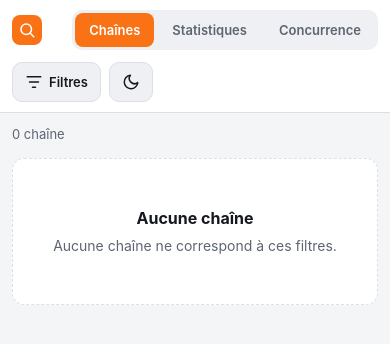
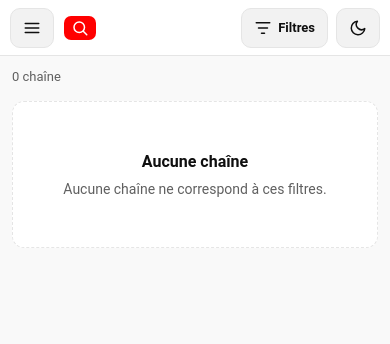
Before and after one commit to Bear34-orly/NewFinder, a Flask app: page / in a window 390 px wide. Shown: the top 344 px of the page. Run offline with Flask 3, Linux system fonts and the light colour scheme; data that the repository does not hold is empty.

Commit message:
Menu lateral, couleurs YouTube

```diff
--- a/webapp/templates/index.html
+++ b/webapp/templates/index.html
@@ -6,37 +6,43 @@
 <title>Niche Finder</title>
 <link rel="stylesheet" href="/static/competition.css?v=1">
 <style>
+  /* Couleurs inspirées de YouTube */
   :root {
-    --bg: #0e1014;
-    --surface: #171a21;
-    --surface-2: #1f232c;
-    --border: #2a2f3a;
-    --text: #eceef2;
-    --muted: #8f96a3;
-    --accent: #f97316;
-    --accent-text: #111111;
-    --green: #22c55e;
-    --blue: #3b82f6;
-    --amber: #eab308;
-    --red: #ef4444;
+    --bg: #0f0f0f;
+    --surface: #181818;
+    --surface-2: #272727;
+    --border: #303030;
+    --text: #f1f1f1;
+    --muted: #aaaaaa;
+    --accent: #ff0000;
+    --accent-text: #ffffff;
+    --green: #2ecc71;
+    --blue: #3ea6ff;
+    --blue-text: #0f0f0f;
+    --amber: #f5c518;
+    --red: #ff4e45;
     --radius: 12px;
     --gap: 16px;
+    --side-w: 256px;
+    --top-h: 56px;
   }
   :root[data-theme="light"] {
-    --bg: #f4f5f7;
+    --bg: #f9f9f9;
     --surface: #ffffff;
-    --surface-2: #eef0f3;
-    --border: #dcdfe5;
-    --text: #15181e;
-    --muted: #5d6573;
-    --accent-text: #ffffff;
+    --surface-2: #f2f2f2;
+    --border: #e5e5e5;
+    --text: #0f0f0f;
+    --muted: #606060;
+    --blue: #065fd4;
+    --blue-text: #ffffff;
+    --red: #cc0000;
   }
   * { box-sizing: border-box; }
   body {
     margin: 0;
     background: var(--bg);
     color: var(--text);
-    font-family: Inter, -apple-system, "Segoe UI", Roboto, sans-serif;
+    font-family: Roboto, Arial, "Segoe UI", sans-serif;
     font-size: 14px;
     line-height: 1.45;
   }
@@ -44,26 +50,19 @@
 
   /* ---------- Barre du haut ---------- */
   .topbar {
-    position: sticky; top: 0; z-index: 20;
+    position: sticky; top: 0; z-index: 40;
+    height: var(--top-h);
     display: flex; align-items: center; justify-content: space-between; gap: 12px;
-    padding: 12px 20px;
+    padding: 0 16px;
     background: var(--surface);
     border-bottom: 1px solid var(--border);
   }
   .brand { display: flex; align-items: center; gap: 10px; font-weight: 700; font-size: 16px; }
   .brand-mark {
-    width: 30px; height: 30px; border-radius: 8px;
+    width: 32px; height: 24px; border-radius: 7px;
     background: var(--accent); color: var(--accent-text);
     display: grid; place-items: center;
   }
-  .nav { display: inline-flex; gap: 4px; background: var(--surface-2); border-radius: 10px; padding: 3px; }
-  .nav button {
-    min-height: 34px; padding: 0 14px;
-    background: transparent; color: var(--muted);
-    border: none; border-radius: 8px;
-    font-size: 13px; font-weight: 600; font-family: inherit; cursor: pointer;
-  }
-  .nav button.active { background: var(--accent); color: var(--accent-text); }
   .topbar-actions { display: flex; gap: 8px; }
   .icon-btn {
     min-width: 40px; height: 40px;
@@ -75,6 +74,56 @@
   }
   .icon-btn:hover { border-color: var(--muted); }
   #filters-toggle { display: none; }
+  #menu-toggle { display: none; }
+
+  /* ---------- Menu latéral ---------- */
+  .layout { display: flex; align-items: flex-start; }
+  .sidebar {
+    position: sticky; top: var(--top-h);
+    width: var(--side-w); flex-shrink: 0;
+    height: calc(100vh - var(--top-h));
+    padding: 12px 8px;
+    background: var(--bg);
+    border-right: 1px solid var(--border);
+    display: flex; flex-direction: column; gap: 2px;
+    overflow: visible;
+  }
+  .content { flex: 1; min-width: 0; }
+  .side-group { position: relative; }
+  .side-item {
+    width: 100%; min-height: 42px;
+    display: flex; align-items: center; gap: 14px;
+    padding: 0 10px 0 12px;
+    background: transparent; color: var(--text);
+    border: none; border-radius: 10px;
+    font-size: 14px; font-family: inherit; text-align: left; cursor: pointer;
+  }
+  .side-item:hover { background: var(--surface-2); }
+  .side-item.active { background: var(--surface-2); font-weight: 700; }
+  .si-label { flex: 1; white-space: nowrap; }
+  .si-state {
+    font-size: 10.5px; font-weight: 700; color: var(--accent-text);
+    background: var(--accent); border-radius: 999px; padding: 2px 8px; white-space: nowrap;
+  }
+  .si-state:empty { display: none; }
+  .side-sep { height: 1px; background: var(--border); margin: 8px 4px; }
+  .sub {
+    display: none;
+    margin: 2px 0 6px 20px; padding: 0 0 0 8px;
+    border-left: 2px solid var(--border);
+  }
+  .sub-item {
+    width: 100%; min-height: 38px; display: flex; align-items: center;
+    padding: 0 12px;
+    background: transparent; color: var(--text);
+    border: none; border-radius: 8px;
+    font-size: 13.5px; font-family: inherit; text-align: left; cursor: pointer;
+  }
+  .sub-item:hover { background: var(--surface-2); }
+  .sub-item.active { background: var(--text); color: var(--bg); font-weight: 700; }
+  .side-group:has(:focus-visible) .sub { display: block; }
+  .side-group.open .sub { display: block; }
+  .backdrop { display: none; }
 
   /* ---------- Contenu ---------- */
   .container { max-width: 1400px; margin: 0 auto; padding: 20px; }
@@ -85,16 +134,6 @@
     padding: 14px;
     margin-bottom: 18px;
   }
-  .seg-row { display: flex; flex-wrap: wrap; gap: 14px; margin-bottom: 12px; }
-  .seg { display: inline-flex; background: var(--surface-2); border-radius: 10px; padding: 3px; gap: 2px; }
-  .seg button {
-    min-height: 36px; padding: 0 14px;
-    background: transparent; color: var(--muted);
-    border: none; border-radius: 8px;
-    font-size: 13px; font-weight: 600; font-family: inherit; cursor: pointer;
-  }
-  .seg button.active { background: var(--accent); color: var(--accent-text); }
-  .seg.status button.active { background: var(--blue); color: #fff; }
   .field-row { display: flex; flex-wrap: wrap; gap: 10px; }
   .field-row input, .field-row select {
     height: 40px; padding: 0 12px;
@@ -134,7 +173,7 @@
     padding: 3px 8px; border-radius: 999px; white-space: nowrap;
   }
   .pill.proven { background: var(--green); color: #0b0b0b; }
-  .pill.watchlist { background: var(--blue); color: #fff; }
+  .pill.watchlist { background: var(--blue); color: var(--blue-text); }
   .pill.new { background: var(--accent); color: var(--accent-text); }
   .head-pills { display: flex; flex-direction: column; gap: 4px; align-items: flex-end; }
   .strip { display: grid; grid-template-columns: repeat(3, 1fr); gap: 2px; background: var(--border); }
@@ -159,19 +198,18 @@
   .btn-main {
     flex: 1; min-height: 40px;
     display: inline-flex; align-items: center; justify-content: center; gap: 6px;
-    background: var(--accent); color: var(--accent-text);
-    border-radius: 10px; text-decoration: none; font-weight: 700; font-size: 13px;
+    background: var(--text); color: var(--bg);
+    border-radius: 999px; text-decoration: none; font-weight: 700; font-size: 13px;
   }
   .btn-danger {
     width: 40px; min-height: 40px;
     display: inline-flex; align-items: center; justify-content: center;
     background: transparent; color: var(--red);
-    border: 1px solid var(--red); border-radius: 10px; cursor: pointer;
+    border: 1px solid var(--red); border-radius: 999px; cursor: pointer;
   }
   .btn-danger:hover { background: var(--red); color: #fff; }
   .btn-danger.labeled { width: auto; padding: 0 12px; gap: 6px; font-size: 12px; font-weight: 700; }
 
-  /* ---------- Fenêtre de choix de la raison ---------- */
   .modal-ov { position: fixed; inset: 0; z-index: 50; background: rgba(0,0,0,.6); display: grid; place-items: center; padding: 16px; }
   .modal { background: var(--surface); border: 1px solid var(--border); border-radius: var(--radius); padding: 18px; width: 100%; max-width: 380px; display: flex; flex-direction: column; gap: 10px; }
   .modal h3 { margin: 0; font-size: 15px; }
@@ -221,14 +259,20 @@
   /* ---------- Téléphone et tablette ---------- */
   @media (max-width: 760px) {
     .container { padding: 12px; }
-    .topbar { padding: 10px 12px; flex-wrap: wrap; }
+    .topbar { padding: 0 10px; }
     .brand span.brand-name { display: none; }
+    #menu-toggle { display: inline-flex; }
     #filters-toggle.visible { display: inline-flex; }
+    .sidebar {
+      position: fixed; left: 0; top: var(--top-h); bottom: 0; z-index: 45;
+      height: auto; width: 270px;
+      transform: translateX(-102%); transition: transform .2s ease;
+      overflow-y: auto;
+    }
+    .sidebar.show { transform: translateX(0); }
+    .backdrop.show { display: block; position: fixed; inset: var(--top-h) 0 0 0; z-index: 44; background: rgba(0,0,0,.55); }
     .toolbar { display: none; }
     .toolbar.open { display: block; }
-    .seg-row { flex-direction: column; gap: 10px; }
-    .seg { width: 100%; }
-    .seg button { flex: 1; }
     .field-row select, .field-row input { flex: 1 1 100%; }
     .grid { grid-template-columns: 1fr; }
     .kpis { grid-template-columns: repeat(2, 1fr); }
@@ -242,16 +286,14 @@
 
 <header class="topbar">
   <div class="brand">
+    <button class="icon-btn" id="menu-toggle" aria-label="Menu">
+      <svg viewBox="0 0 24 24"><path d="M3 6h18M3 12h18M3 18h18"/></svg>
+    </button>
     <div class="brand-mark">
       <svg viewBox="0 0 24 24"><circle cx="11" cy="11" r="7"/><path d="m21 21-4.3-4.3"/></svg>
     </div>
     <span class="brand-name">Niche Finder</span>
   </div>
-  <nav class="nav" id="nav">
-    <button class="active" data-page="channels">Chaînes</button>
-    <button data-page="stats">Statistiques</button>
-    <button data-page="competition">Concurrence</button>
-  </nav>
   <div class="topbar-actions">
     <button class="icon-btn visible" id="filters-toggle" aria-label="Filtres">
       <svg viewBox="0 0 24 24"><path d="M3 5h18M6 12h12M10 19h4"/></svg>Filtres
@@ -262,20 +304,51 @@
   </div>
 </header>
 
+<div class="backdrop" id="backdrop"></div>
+<div class="layout">
+
+<aside class="sidebar" id="sidebar">
+  <div class="side-group" data-view="new">
+    <button class="side-item" data-view="new">
+      <svg viewBox="0 0 24 24"><path d="M12 3l1.9 5.1L19 10l-5.1 1.9L12 17l-1.9-5.1L5 10l5.1-1.9z"/><path d="M19 16v4M17 18h4"/></svg>
+      <span class="si-label">Nouvelles chaînes</span><span class="si-state"></span>
+    </button>
+    <div class="sub">
+      <button class="sub-item" data-view="new" data-status="proven">Proven</button>
+      <button class="sub-item" data-view="new" data-status="watchlist">Watchlist</button>
+      <button class="sub-item" data-view="new" data-status="all">Tout statut</button>
+    </div>
+  </div>
+
+  <div class="side-group" data-view="all">
+    <button class="side-item" data-view="all">
+      <svg viewBox="0 0 24 24"><rect x="3" y="3" width="7" height="7" rx="1"/><rect x="14" y="3" width="7" height="7" rx="1"/><rect x="3" y="14" width="7" height="7" rx="1"/><rect x="14" y="14" width="7" height="7" rx="1"/></svg>
+      <span class="si-label">Toutes les chaînes</span><span class="si-state"></span>
+    </button>
+    <div class="sub">
+      <button class="sub-item" data-view="all" data-status="proven">Proven</button>
+      <button class="sub-item" data-view="all" data-status="watchlist">Watchlist</button>
+      <button class="sub-item" data-view="all" data-status="all">Tout statut</button>
+    </div>
+  </div>
+
+  <div class="side-sep"></div>
+
+  <button class="side-item" data-page="stats">
+    <svg viewBox="0 0 24 24"><path d="M4 20V10M10 20V4M16 20v-7M22 20H2"/></svg>
+    <span class="si-label">Statistiques</span>
+  </button>
+  <button class="side-item" data-page="competition">
+    <svg viewBox="0 0 24 24"><circle cx="12" cy="12" r="9"/><circle cx="12" cy="12" r="4"/><path d="M12 3v3M12 18v3M3 12h3M18 12h3"/></svg>
+    <span class="si-label">Concurrence</span>
+  </button>
+</aside>
+
+<div class="content">
+
 <!-- ===================== PAGE CHAÎNES ===================== -->
 <main class="container" id="page-channels">
   <section class="toolbar" id="toolbar">
-    <div class="seg-row">
-      <div class="seg" id="time-seg">
-        <button class="active" data-view="new">Nouvelles (30 jours)</button>
-        <button data-view="all">Toutes les chaînes</button>
-      </div>
-      <div class="seg status" id="status-seg">
-        <button class="active" data-status="all">Tout statut</button>
-        <button data-status="proven">Proven</button>
-        <button data-status="watchlist">Watchlist</button>
-      </div>
-    </div>
     <div class="field-row">
       <input type="search" id="search" placeholder="Rechercher une chaîne...">
       <select id="market"><option value="all">Tous les marchés</option></select>
@@ -303,11 +376,14 @@
 <!-- ===================== PAGE CONCURRENCE ===================== -->
 <main class="container" id="page-competition" style="display:none"></main>
 
+</div><!-- /content -->
+</div><!-- /layout -->
+
 <script>
 const PAGE_SIZE = 48;
 let adminKey = null;
 let currentView = 'new';
-let currentStatus = 'all';
+let currentStatus = 'proven';
 let currentPage = 'channels';
 let visibleCount = PAGE_SIZE;
 let currentChannels = [];
@@ -346,18 +422,90 @@ $('theme-toggle').addEventListener('click', () => {
 /* ---------- Filtres repliables (téléphone) ---------- */
 $('filters-toggle').addEventListener('click', () => $('toolbar').classList.toggle('open'));
 
-/* ---------- Navigation entre pages ---------- */
+/* ---------- Menu latéral ---------- */
+const STATUS_LABEL = { proven: 'Proven', watchlist: 'Watchlist', all: 'Tout statut' };
+const isTouch = () => window.matchMedia('(hover: none)').matches;
+
+function updateSidebar() {
+  document.querySelectorAll('.side-group').forEach(g => {
+    const on = currentPage === 'channels' && g.dataset.view === currentView;
+    g.querySelector('.side-item').classList.toggle('active', on);
+    g.querySelector('.si-state').textContent = on ? STATUS_LABEL[currentStatus] : '';
+    g.querySelectorAll('.sub-item').forEach(s =>
+      s.classList.toggle('active', on && s.dataset.status === currentStatus));
+  });
+  document.querySelectorAll('.side-item[data-page]').forEach(b =>
+    b.classList.toggle('active', b.dataset.page === currentPage));
+}
+
+function closeMenu() {
+  $('sidebar').classList.remove('show');
+  $('backdrop').classList.remove('show');
+  document.querySelectorAll('.side-group.open').forEach(g => g.classList.remove('open'));
+}
+
 function showPage(page) {
   currentPage = page;
-  document.querySelectorAll('#nav button').forEach(b => b.classList.toggle('active', b.dataset.page === page));
   $('page-channels').style.display = page === 'channels' ? '' : 'none';
   $('page-stats').style.display = page === 'stats' ? '' : 'none';
   $('page-competition').style.display = page === 'competition' ? '' : 'none';
   $('filters-toggle').classList.toggle('visible', page === 'channels');
+  updateSidebar();
   if (page === 'stats') loadStats();
   if (page === 'competition' && window.cpOpen) window.cpOpen();
 }
-document.querySelectorAll('#nav button').forEach(b => b.addEventListener('click', () => showPage(b.dataset.page)));
+
+function selectChannels(view, status) {
+  currentView = view;
+  if (status) currentStatus = status;
+  showPage('channels');
+  loadChannels();
+}
+
+/* Ordinateur : les options apparaissent quand la souris est sur le groupe */
+document.querySelectorAll('.side-group').forEach(g => {
+  let enterTimer = null, leaveTimer = null;
+  g.addEventListener('mouseenter', () => {
+    if (isTouch()) return;
+    clearTimeout(leaveTimer);
+    enterTimer = setTimeout(() => g.classList.add('open'), 60);
+  });
+  g.addEventListener('mouseleave', () => {
+    if (isTouch()) return;
+    clearTimeout(enterTimer);
+    leaveTimer = setTimeout(() => g.classList.remove('open'), 200);
+  });
+});
+
+document.querySelectorAll('.side-group > .side-item').forEach(b => b.addEventListener('click', () => {
+  const group = b.parentElement;
+  if (isTouch()) {
+    // téléphone : un clic ouvre les options sans changer la liste
+    const wasOpen = group.classList.contains('open');
+    document.querySelectorAll('.side-group.open').forEach(g => g.classList.remove('open'));
+    group.classList.toggle('open', !wasOpen);
+    return;
+  }
+  selectChannels(b.dataset.view);
+  b.blur();
+}));
+document.querySelectorAll('.sub-item').forEach(b => b.addEventListener('click', () => {
+  selectChannels(b.dataset.view, b.dataset.status);
+  b.blur();
+  closeMenu();
+}));
+document.querySelectorAll('.side-item[data-page]').forEach(b => b.addEventListener('click', () => {
+  showPage(b.dataset.page);
+  b.blur();
+  closeMenu();
+}));
+$('menu-toggle').addEventListener('click', () => {
+  const open = !$('sidebar').classList.contains('show');
+  $('sidebar').classList.toggle('show', open);
+  $('backdrop').classList.toggle('show', open);
+});
+$('backdrop').addEventListener('click', closeMenu);
+document.addEventListener('keydown', e => { if (e.key === 'Escape') closeMenu(); });
 
 /* ---------- États ---------- */
 function showSkeletons() {
@@ -557,8 +705,6 @@ function openMarket(market) {
   $('market').value = market;
   currentView = 'all';
   currentStatus = 'all';
-  document.querySelectorAll('#time-seg button').forEach(x => x.classList.toggle('active', x.dataset.view === 'all'));
-  document.querySelectorAll('#status-seg button').forEach(x => x.classList.toggle('active', x.dataset.status === 'all'));
   showPage('channels');
   loadChannels();
 }
@@ -634,18 +780,6 @@ async function loadStats() {
 }
 
 /* ---------- Événements ---------- */
-document.querySelectorAll('#time-seg button').forEach(b => b.addEventListener('click', () => {
-  document.querySelectorAll('#time-seg button').forEach(x => x.classList.remove('active'));
-  b.classList.add('active');
-  currentView = b.dataset.view;
-  loadChannels();
-}));
-document.querySelectorAll('#status-seg button').forEach(b => b.addEventListener('click', () => {
-  document.querySelectorAll('#status-seg button').forEach(x => x.classList.remove('active'));
-  b.classList.add('active');
-  currentStatus = b.dataset.status;
-  loadChannels();
-}));
 $('search').addEventListener('input', () => {
   clearTimeout(searchTimer);
   searchTimer = setTimeout(loadChannels, 250);
@@ -655,6 +789,7 @@ $('sort').addEventListener('change', loadChannels);
 $('more-btn').addEventListener('click', () => { visibleCount += PAGE_SIZE; renderGrid(); });
 
 initTheme();
+updateSidebar();
 loadMarkets().then(loadChannels);
 </script>
 <script src="/static/competition.js?v=1"></script>
```
